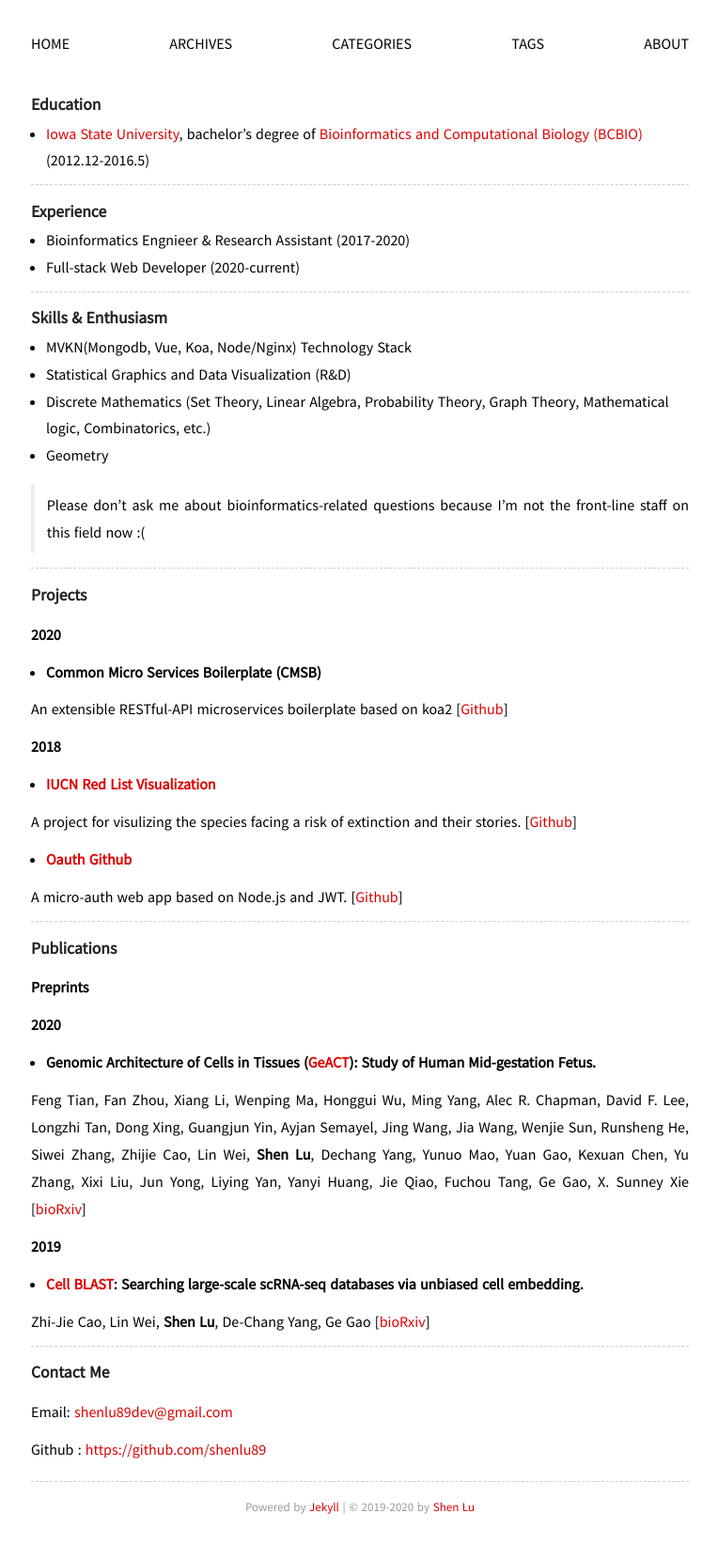
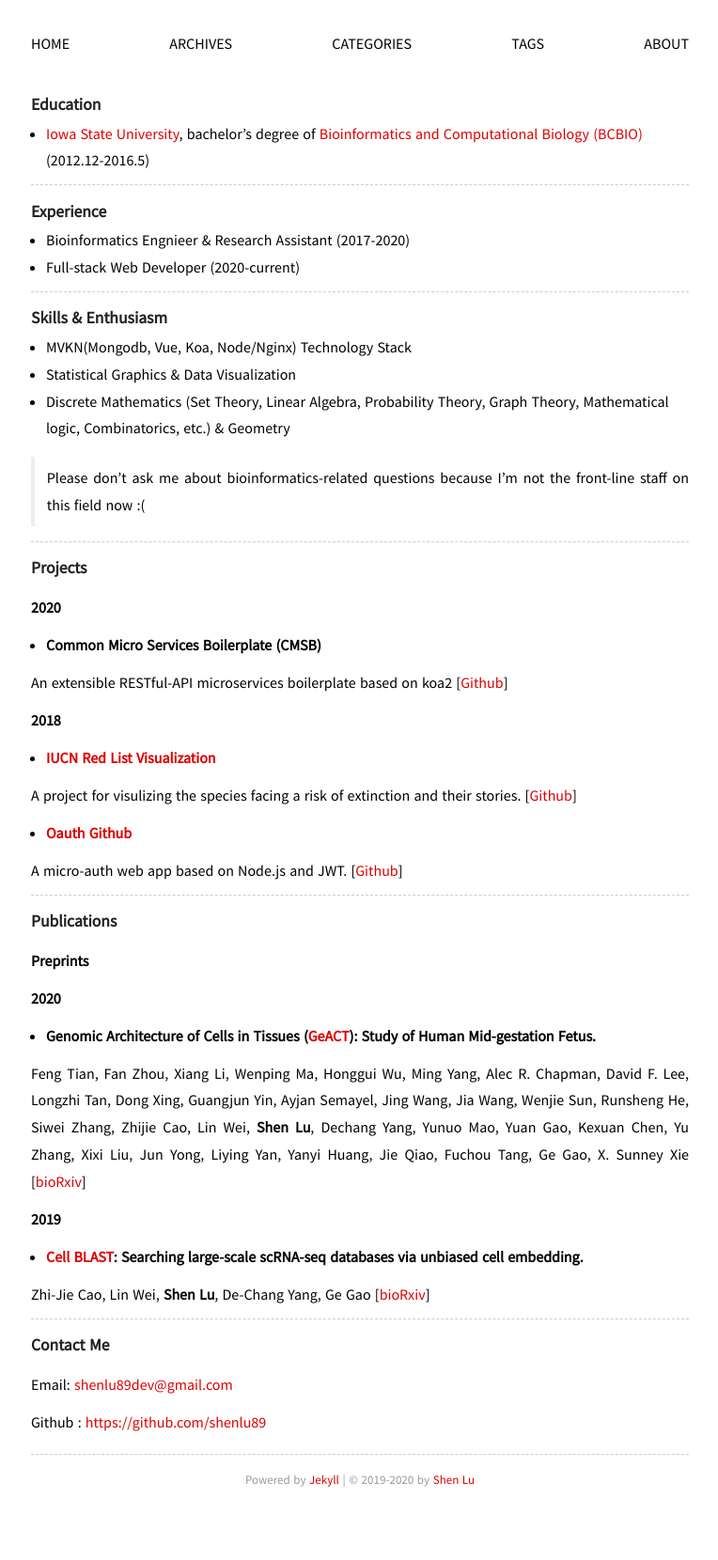
Before and after one commit to shenlu89/shenlu.me, a Jekyll site: the page built from about/index.md, in a window 1280 px wide. Shown: the whole page at 94% size, without its empty margins (257-1021 px from the left). Built offline with Jekyll 4.4.1, drawn with Linux system fonts in a browser that asks for light colours; nearby versions of some CDN libraries; a style sheet for code colours, icons or effects is not loaded; after the commit the page ends 1631 px from its top, so only the background shows below that.

```diff
--- /dev/null
+++ b/CNAME
@@ -0,0 +1 @@
+shenlu.me
--- a/about/index.md
+++ b/about/index.md
@@ -19,9 +19,8 @@ comments: no
 ### Skills & Enthusiasm
 
 - MVKN(Mongodb, Vue, Koa, Node/Nginx) Technology Stack
-- Statistical Graphics and Data Visualization (R&D)
-- Discrete Mathematics (Set Theory, Linear Algebra, Probability Theory, Graph Theory, Mathematical logic, Combinatorics, etc.)
-- Geometry
+- Statistical Graphics & Data Visualization
+- Discrete Mathematics (Set Theory, Linear Algebra, Probability Theory, Graph Theory, Mathematical logic, Combinatorics, etc.) & Geometry
 
 >Please don't ask me about bioinformatics-related questions because I'm not the front-line staff on this field now :(
 
```
